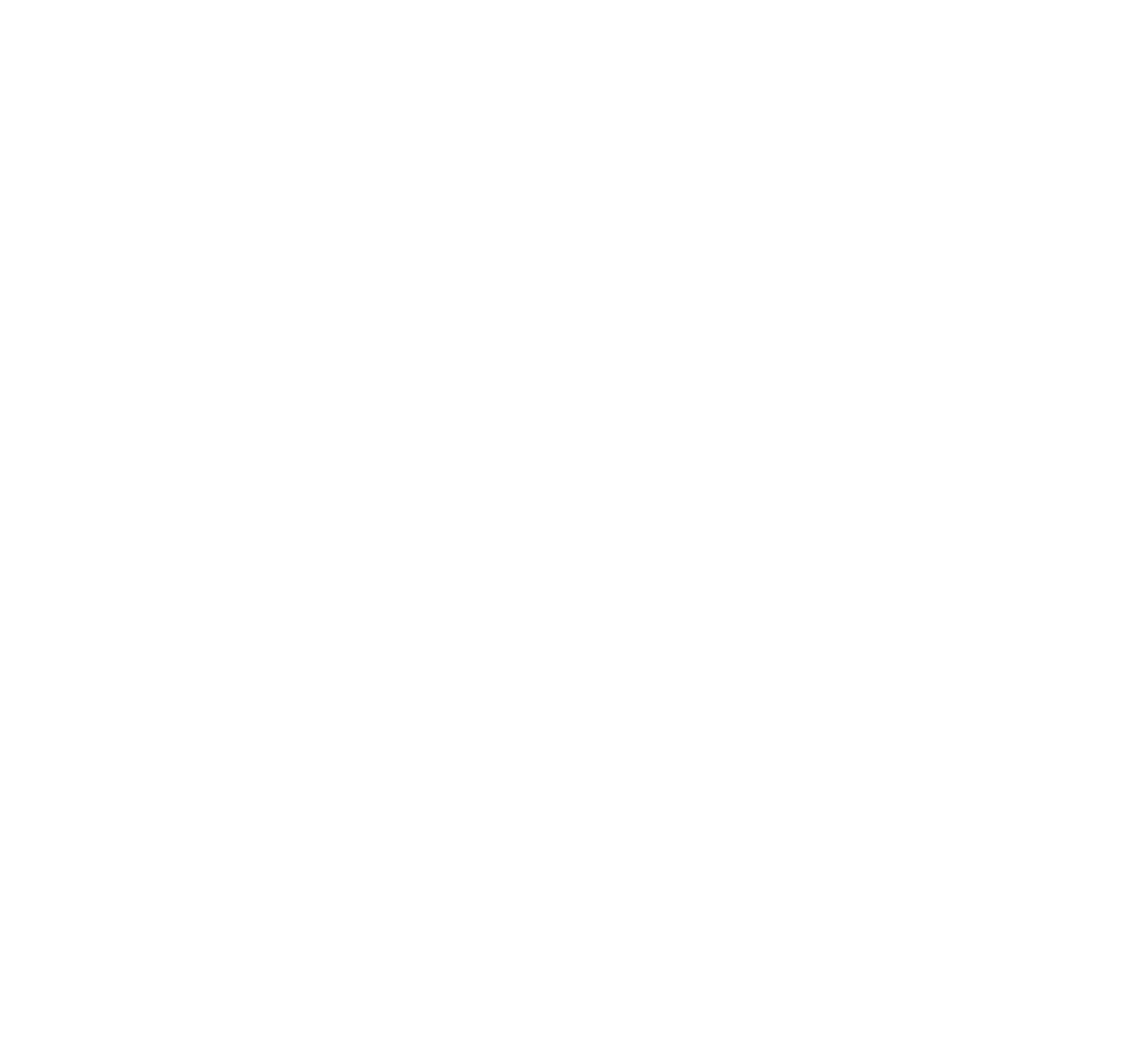
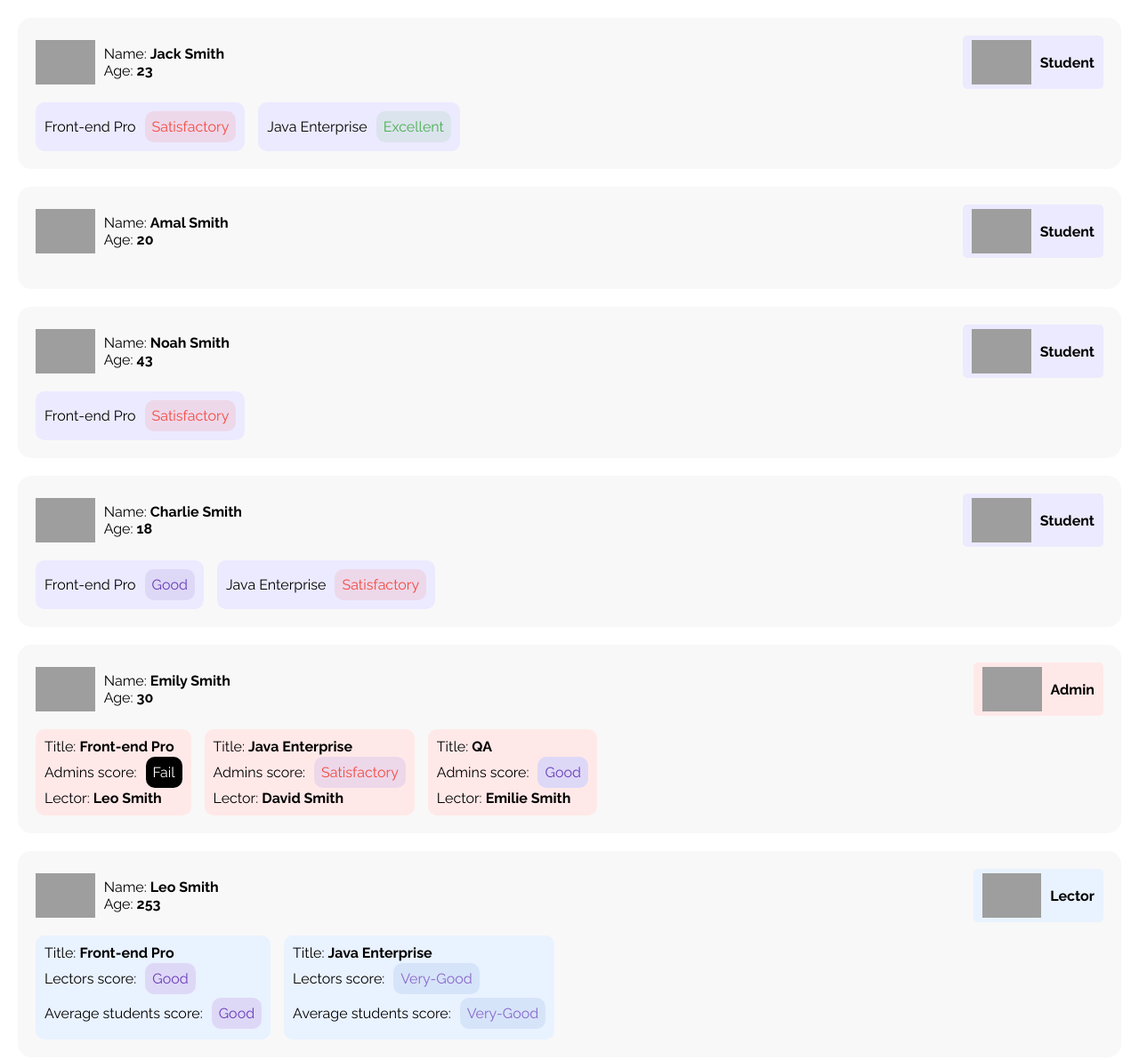
Before and after one commit to Deny-Bakh/FEP_190423, a plain HTML site: page index.html in a window 1280 px wide. Shown: the whole page at 89% size. Before the commit the page ends 800 px from the top, so only its background shows below. Drawn offline with Linux system fonts and the light colour scheme; grey boxes are pictures that could not be loaded.

Commit message:
work in progress

```diff
--- /dev/null
+++ b/css/styles.css
@@ -0,0 +1,111 @@
+html, body {
+  font-family: 'Raleway', sans-serif;
+  margin: 0;
+  padding: 0;
+}
+
+p {
+  margin: 0;
+}
+
+.wrapper {
+  background-color: #F8F8F8;
+  margin: 20px;
+  padding: 20px;
+  border-radius: 15px;
+}
+
+.header {
+  display: flex;
+  justify-content: space-between;
+  margin-bottom: 15px;
+}
+
+.user_info {
+  display: flex;
+  align-items: center;
+}
+
+.user_image {
+  margin-right: 10px;
+}
+
+.user_role {
+  display: flex;
+  align-items: center;
+  background-color: #ECEAFF;
+  padding: 5px 10px;
+  border-radius: 5px;
+}
+
+.user_role-title {
+  margin-left:10px;
+  text-transform: capitalize;
+}
+
+.footer {
+  display: flex;
+}
+
+.footer_user {
+  display: flex;
+  margin-right: 15px;
+  padding: 10px;
+  border-radius: 10px;
+  align-items: center;
+}
+
+.student {
+  background-color: #ECEAFF;
+}
+
+.lector {
+ background-color:  #E9F2FF;
+}
+
+.admin {
+ background-color:  #FFE9E8;
+}
+
+.progress {
+  text-transform: capitalize;
+  border-radius: 10px;
+  margin-left: 10px;
+  padding: 8px;
+}
+
+.satisfactory {
+  background-color: #EDD8EA;
+  color: #F44A3F;
+}
+
+.good {
+  background-color: #DED8F7;
+  color: #693DB7;
+}
+
+.very-good {
+  background-color:#D6E4FA;
+  color: #8866C9;
+}
+
+.excellent {
+  background-color:#DBE4ED;
+  color: #4CAF51;
+}
+
+.fail {
+  background-color:black;
+  color: white;
+}
+
+.flex_column {
+  flex-direction: column;
+  align-items: flex-start;
+}
+
+.staff_score {
+  display: flex;
+  align-items: center;
+  margin: 2px 0;
+}
--- /dev/null
+++ b/fonts/font.css
@@ -0,0 +1,15 @@
+@font-face {
+    font-family: 'Raleway';
+    src: url(./Raleway-Bold.woff) format('woff');
+    src: url(./Raleway-Bold.woff2) format('woff2');
+    font-weight: 700;
+    font-style: normal;
+}
+
+@font-face {
+    font-family: 'Raleway';
+    src: url(./Raleway-Regular.woff) format('woff');
+    src: url(./Raleway-Regular.woff2) format('woff2');
+    font-weight: 400;
+    font-style: normal;
+}
--- a/index.html
+++ b/index.html
@@ -2,11 +2,11 @@
 <html lang="en">
 <head>
     <meta charset="UTF-8">
-    <meta http-equiv="X-UA-Compatible" content="IE=edge">
-    <meta name="viewport" content="width=device-width, initial-scale=1.0">
-    <title>Document</title>
+    <title>Title</title>
+	<link rel="stylesheet" href="./fonts/font.css">
+    <link rel="stylesheet" href="css/styles.css">
+    <script src="script.js"></script>
 </head>
 <body>
-    <script src="./script.js"></script>
 </body>
 </html>
--- a/script.js
+++ b/script.js
@@ -1,191 +1,190 @@
-class Human {
-  constructor(name, sex) {
-    this.name = name;
-    this.sex = sex;
+const roles = {
+	admin: "https://img.icons8.com/emoji/48/man-teacher.png",
+	student: "https://img.icons8.com/emoji/48/graduation-cap-emoji.png",
+	lector: "https://img.icons8.com/emoji/48/person-teacher.png"
+};
+
+const gradation = {
+  0: 'fail',
+	20: "satisfactory",
+	55: "good",
+	85: "very-good",
+	100: "excellent"
+};
+
+const users = [
+	{
+		name: "Jack Smith",
+		age: 23,
+		img: "https://img.icons8.com/emoji/48/person-student.png",
+		role: "student",
+		courses: [
+			{
+				"title": "Front-end Pro",
+				"mark": 20
+			},
+			{
+				"title": "Java Enterprise",
+				"mark": 100
+			}
+		]
+	},
+	{
+		name: "Amal Smith",
+		age: 20,
+		img: "https://img.icons8.com/emoji/48/man-student.png",
+		role: "student"
+	},
+	{
+		name: "Noah Smith",
+		age: 43,
+		img: "https://img.icons8.com/external-justicon-lineal-color-justicon/64/external-student-back-to-school-justicon-lineal-color-justicon.png",
+		role: "student",
+		courses: [
+			{
+				"title": "Front-end Pro",
+				"mark": 50
+			}
+		]
+	},
+	{
+		name: "Charlie Smith",
+		age: 18,
+		img: "https://img.icons8.com/external-vitaliy-gorbachev-flat-vitaly-gorbachev/58/external-student-female-profession-vitaliy-gorbachev-flat-vitaly-gorbachev-1.png",
+		role: "student",
+		courses: [
+			{
+				"title": "Front-end Pro",
+				"mark": 75
+			},
+			{
+				"title": "Java Enterprise",
+				"mark": 23
+			}]
+	},
+	{
+		name: "Emily Smith",
+		age: 30,
+		img: "https://img.icons8.com/color/96/secretary-woman.png",
+		role: "admin",
+		courses: [
+			{
+				"title": "Front-end Pro",
+				"score": 10,
+				"lector": "Leo Smith"
+			},
+			{
+				"title": "Java Enterprise",
+				"score": 50,
+				"lector": "David Smith"
+			},
+			{
+				"title": "QA",
+				"score": 75,
+				"lector": "Emilie Smith"
+			}]
+	},
+	{
+		name: "Leo Smith",
+		age: 253,
+		img: "https://img.icons8.com/bubbles/100/administrator-male.png",
+		role: "lector",
+		courses: [
+			{
+				"title": "Front-end Pro",
+				"score": 78,
+				"studentsScore": 79
+			},
+			{
+				"title": "Java Enterprise",
+				"score": 85,
+				"studentsScore": 85
+			}
+		]
+	}
+]
+
+class User {
+  constructor(user) {
+    this.img = user.img;
+    this.name = user.name;
+    this.age = user.age;
+    this.role = user.role;
+    this.courses = user.courses;
+  }
+
+  render() {
+    document.write(`<div class="wrapper">
+    <div class="header">
+      <div class="user_info">
+        <img class="user_image" src="${this.img}" alt="${this.img}" height="50">
+        <div class="user_data">
+          <p>Name: <b>${this.name}</b></p>
+          <p>Age: <b>${this.age}</b></p>
+        </div>
+      </div>
+      <div class="user_role ${this.role}">
+      	<img src="${roles[this.role]}" alt="${roles[this.role]}" height="50">
+        <p><b class="user_role-title">${this.role}</b></p>
+      </div>
+    </div>
+    <div class="footer">
+      ${this.courses?.length ? this.renderCourses().join('') : ''}
+		</div>
+</div>`)
+  }
+
+  convertGrade(grade) {
+    const score =  Object.keys(gradation).sort((a, b) => b - a).find(score => grade >= score);
+    return gradation[score];
+  }
+
+  renderCourses() {
+      return this.courses.map(({ title, mark }) => {
+        const progress = this.convertGrade(mark);
+        return `<div class="footer_user ${this.role}">${title} <div class="${progress} progress">${progress}</div></div>`;
+      });
   }
 }
 
-class Apartment {
-  constructor() {
-    this.residents = [];
-  }
+class Student extends User {
+}
 
-  addResident(human) {
-      this.residents.push(human);
-      console.log(`${human.name} who is ${human.sex} bought an apartment`);
+class Lector extends User {
+  renderCourses() {
+      return this.courses.map(({ title, score, studentsScore}) => {
+        const progress = this.convertGrade(score);
+        const averageScore = this.convertGrade(studentsScore);
+        return `<div class="footer_user ${this.role} flex_column"> <p> Title: <b>${title}</b></p>
+        <div class="staff_score">Lector\s score: <div  class="${progress} progress">${progress} </div></div>
+        <div class="staff_score">Average student\s score: <div class="${averageScore} progress">${averageScore}</div></div></div> `;
+      });
   }
 }
 
-class Building {
-  constructor(maxApartments) {
-    this.apartments = [];
-    this.maxApartments = maxApartments;
-  }
-
-  addApartment(apartment, human) {
-    if (this.apartments.length < this.maxApartments) {
-      this.apartments.push(apartment);
-      console.log(`Apartment which ${human.name} bought is built in the new building.`);
-    } else {
-      console.log(`It was a fraudulent scheme and ${human.name} was left without an apartment in the new building`);
-    }
+class Admin extends User {
+  renderCourses() {
+      return this.courses.map(({ title, score, lector}) => {
+        const progress = this.convertGrade(score);
+        return `<div class=" footer_user ${this.role} flex_column"> <p> Title: <b>${title}</b></p>
+        <div class="staff_score">Admin\s score: <div  class="${progress} progress">${progress} </div></div>
+        <p>Lector: <b>${lector}</b></p> </div>`;
+      });
   }
 }
 
-const human1 = new Human('Edgar', 'male');
-const human2 = new Human('Freya', 'female');
-const human3 = new Human('Olaf', 'male');
-const human4 = new Human('Lily', 'female');
+users.forEach(user => {
+  let newUser;
 
-const apartment1 = new Apartment();
-const apartment2 = new Apartment();
-const apartment3 = new Apartment();
-const apartment4 = new Apartment();
+  if (user.role === 'lector') {
+    newUser = new Lector(user);
+  } else if (user.role === 'admin') {
+    newUser = new Admin(user);
+  } else if (user.role === 'student') {
+    newUser = new Student(user);
+  }
 
-apartment1.addResident(human1);
-apartment2.addResident(human2);
-apartment3.addResident(human3);
-apartment4.addResident(human4);
-
-const house = new Building(3);
-
-house.addApartment(apartment1, human1);
-house.addApartment(apartment2, human2);
-house.addApartment(apartment3, human3);
-house.addApartment(apartment4, human4);
-
-console.log(house);
-
-// ***********************************************************************************
-
-// class Human {
-//   constructor(name, sex) {
-//     this.name = name;
-//     this.sex = sex;
-//   }
-// }
-
-// class Apartment {
-//   residents = [];
-
-//   addResident(human) {
-//       this.residents.push(human);
-//   }
-// }
-
-// class Building {
-//   constructor(maxApartments) {
-//     this.apartments = [];
-//     this.maxApartments = maxApartments;
-//   }
-
-//   addApartment(apartment) {
-//     if(this.apartments.length < this.maxApartments) {
-//       this.apartments.push(apartment);
-//     } else {
-//       console.log(`The max number of apartments has been reached. Cannot add more apartments`);
-//     }
-//   }
-// }
-
-// const human1 = new Human('Edgar', 'male');
-// const human2 = new Human('Freya', 'female');
-// const human3 = new Human('Olaf', 'male');
-// const human4 = new Human('Lily', 'female');
-
-// const apartment1 = new Apartment();
-// const apartment2 = new Apartment();
-// const apartment3 = new Apartment();
-// const apartment4 = new Apartment();
-
-// apartment1.addResident(human1);
-// apartment2.addResident(human2);
-// apartment3.addResident(human3);
-// apartment4.addResident(human4);
-
-// const house = new Building(3);
-
-// house.addApartment(apartment1);
-// house.addApartment(apartment2);
-// house.addApartment(apartment3);
-// house.addApartment(apartment4);
-
-// console.log(house);
-
-// ***********************************************************************************
-
-// class Human {
-//   constructor(name, sex) {
-//     this.name = name;
-//     this.sex = sex;
-//   }
-// }
-
-// class Apartment {
-//   residents = [];
-
-//   addResident(human) {
-//     // if(!this.residents.includes(human)) {
-//       this.residents.push(human);
-//       console.log((`${human.name} who is ${human.sex} bought an apartment`));
-//     // }
-//   }
-// }
-
-// class Building {
-//   constructor(maxApartments) {
-//     this.apartments = [];
-//     this.maxApartments = maxApartments;
-//   }
-
-//   maxAppartments() {
-//     return this.apartments.length < this.maxApartments;
-//   }
-
-//   // addApartment(apartment) {
-//   //   if(this.maxAppartments()) {
-//   //     this.apartments.push(apartment);
-//   //     console.log(`The apartment has been added to the building`);
-//   //   } else {
-//   //     console.log(`The max number of apartments has been reached. Cannot add more apartments`);
-//   //   }
-//   // }
-
-//   addApartment(apartment) {
-//     if (this.maxAppartments()) {
-//       this.apartments.push(apartment);
-//       console.log(`Apartment ${this.apartments.length} has been built in this building`);
-//     } else if (!this.maxApartmentsReached) {
-//       this.maxApartmentsReached = true;
-//       console.log(`The max number of apartments has been reached in this building`);
-//     }
-//   }
-// }
-
-// const human1 = new Human('Edgar', 'male');
-// const human2 = new Human('Freya', 'female');
-// const human3 = new Human('Olaf', 'male');
-// const human4 = new Human('Lily', 'female');
-// const human5 = new Human('Gulliermo', 'male');
-
-// const apartment1 = new Apartment();
-// const apartment2 = new Apartment();
-// const apartment3 = new Apartment();
-// const apartment4 = new Apartment();
-// const apartment5 = new Apartment();
-
-// apartment1.addResident(human1);
-// apartment2.addResident(human2);
-// apartment3.addResident(human3);
-// apartment4.addResident(human4);
-// apartment4.addResident(human5);
-
-// const house = new Building(3);
-
-// house.addApartment(apartment1);
-// house.addApartment(apartment2);
-// house.addApartment(apartment3);
-// house.addApartment(apartment4);
-// house.addApartment(apartment5);
-
-// console.log(house);
+  if (newUser) {
+    newUser.render();
+  }
+});
```
Also changed, not shown: fonts/Raleway-Bold.woff (added), fonts/Raleway-Bold.woff2 (added), fonts/Raleway-Regular.woff (added), fonts/Raleway-Regular.woff2 (added), users.png (added).
